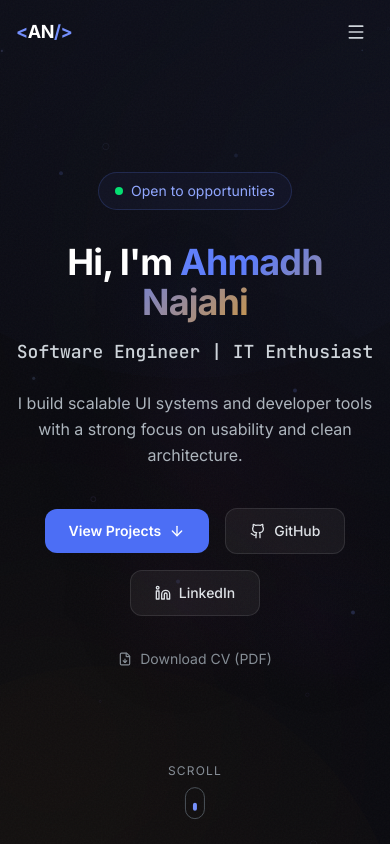
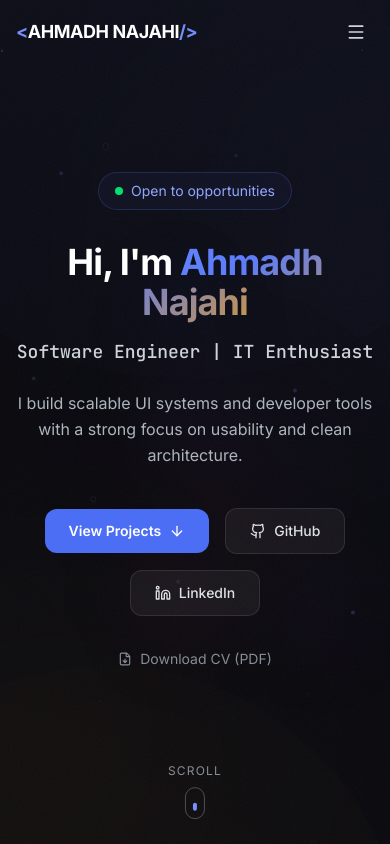
Before and after one commit to Najahi-Dev/Personal-Portfolio-V2.0, a React (Vite) app: page / in a window 390 px wide. Shown: the top 844 px of the page. Built offline with nearby package versions, Linux system fonts and the light colour scheme.

Commit message:
feat: Add a responsive Navbar component with mobile support and update the favicon.

```diff
--- a/index.html
+++ b/index.html
@@ -3,6 +3,7 @@
   <head>
     <meta charset="UTF-8" />
     <meta name="viewport" content="width=device-width, initial-scale=1.0" />
+    <link rel="icon" href="./src/image/image.png" type="image/x-icon">
     <title>Ahmadh Najahi | Software Engineer</title>
     <link rel="preconnect" href="https://fonts.googleapis.com">
     <link rel="preconnect" href="https://fonts.gstatic.com" crossorigin>
--- a/src/components/Navbar.tsx
+++ b/src/components/Navbar.tsx
@@ -39,7 +39,7 @@ export function Navbar() {
               whileHover={{ scale: 1.05 }}
             >
               <span className="text-primary-400">&lt;</span>
-              <span className="text-white">AN</span>
+              <span className="text-white uppercase">Ahmadh Najahi</span>
               <span className="text-primary-400">/&gt;</span>
             </motion.a>
 
```
Also changed, not shown: src/image/image.png (added).
